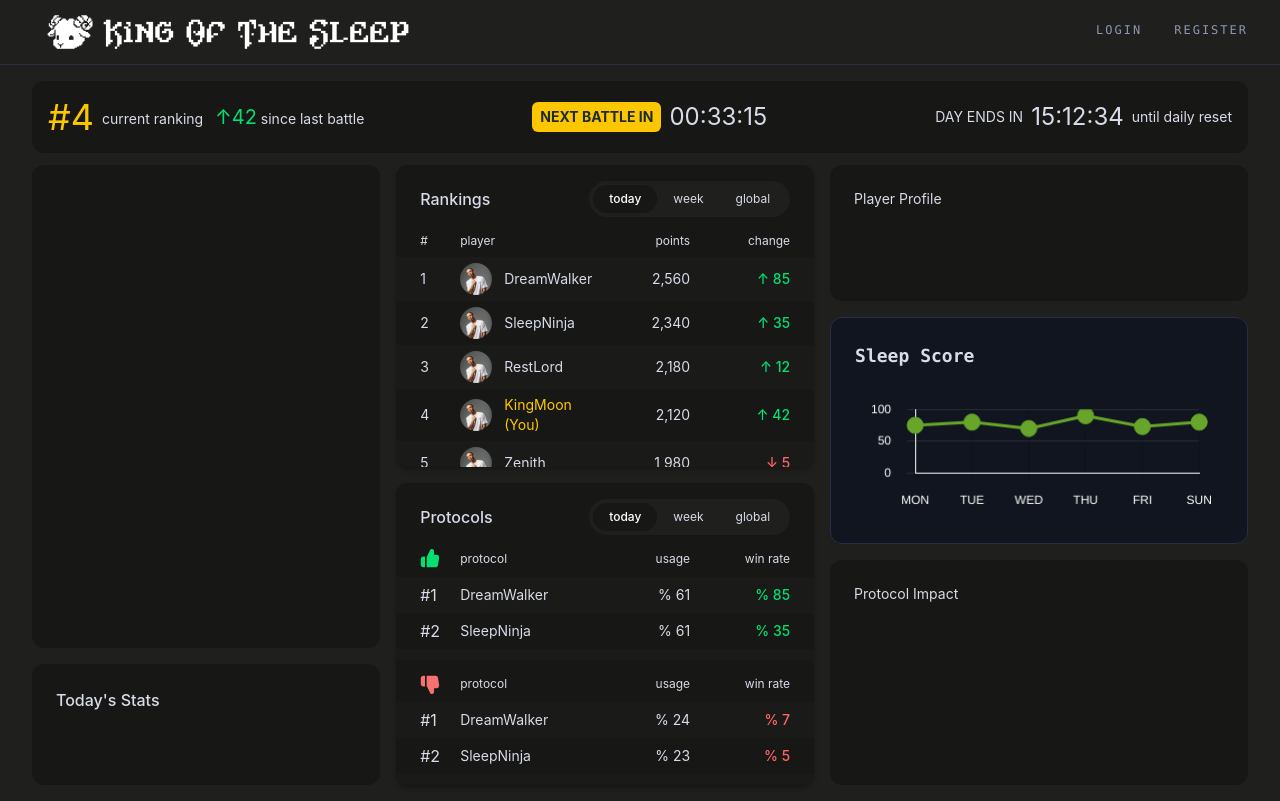
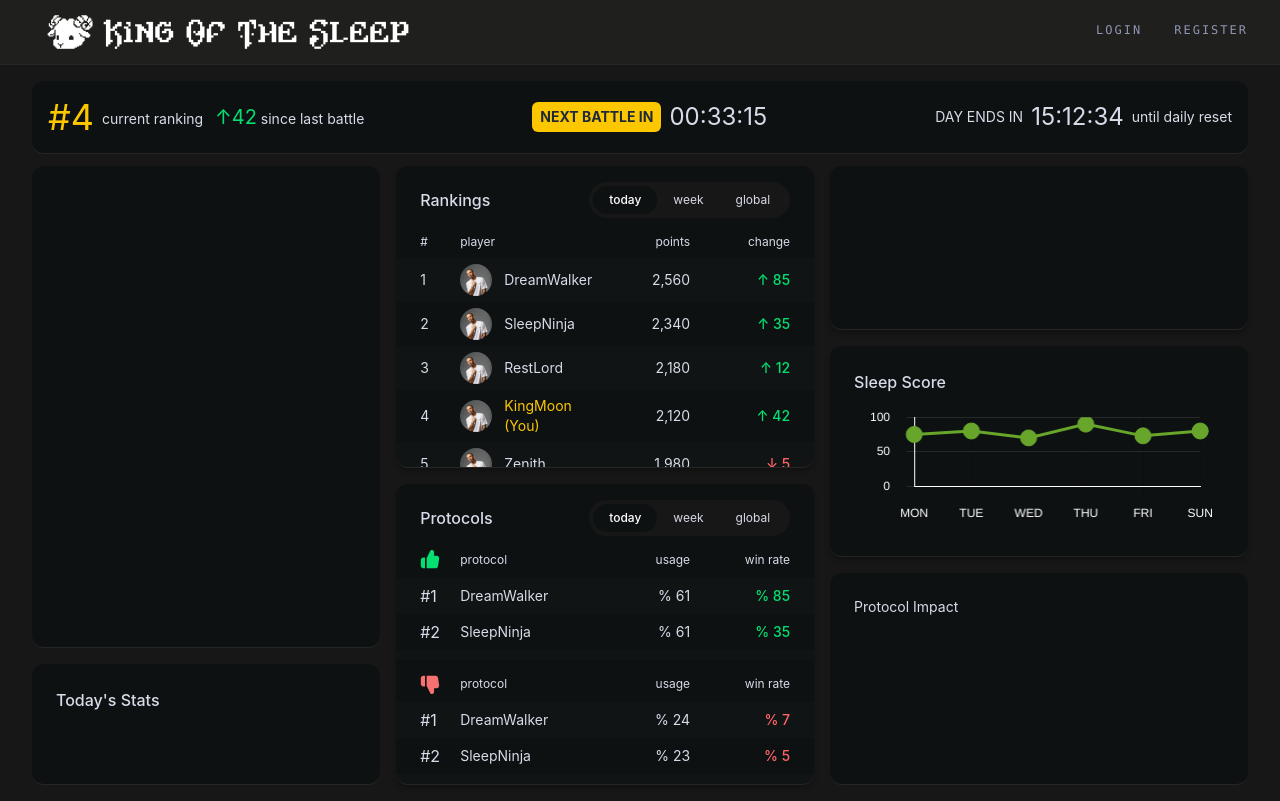
Before and after one commit to ostervaion/KingOfTheSleep, a Vue app in the folder frontend/app/: page /dashboard in a window 1280 px wide. Built offline with nearby package versions, Linux system fonts and the light colour scheme; no server answers.

Commit message:
Started designing user profile card. Updated colors, added boarders and shadows to every card

```diff
--- a/frontend/app/src/App.vue
+++ b/frontend/app/src/App.vue
@@ -6,7 +6,7 @@ const mobileMenuOpen = ref(false)
 </script>
 
 <template>
-  <div class="min-h-screen bg-[var(--web-bg)] font-mono flex flex-col">
+  <div class="min-h-screen bg-[var(--kots-background-color)] font-mono flex flex-col">
     <!-- Navbar horizontal -->
     <header class="bg-[var(--web-bg)] border-b border-[color:var(--border)]">
       <div class="max-w-7xl mx-auto px-4 sm:px-6 lg:px-8">
--- a/frontend/app/src/assets/main.css
+++ b/frontend/app/src/assets/main.css
@@ -9,13 +9,13 @@
   --surface: #11151f;
   --surface-soft: #131825;
   --surface-strong: #161a2d;
-  --border: #2a2d44;
+  --border: #262626;
   --text: #d8dbe8;
   --muted: #8f96b3;
   --accent: #8f6eff;
   --accent-soft: #6ab8ff;
   --button: #6e54d0;
   --button-hover: #8367ff;
-  --kots-background-color: #1f1f1d;
-  --kots-blocks-color: #171715;
+  --kots-background-color: #171717;
+  --kots-blocks-color: #0E1112;
 }
--- a/frontend/app/src/components/dashboard/Lobby.vue
+++ b/frontend/app/src/components/dashboard/Lobby.vue
@@ -6,6 +6,6 @@ import { useAuthStore } from '@/stores/auth'
 
 <template>
   <div
-    class="font-inter text-sm text-heading flex-6 min-h-0 bg-(--kots-blocks-color) p-6 rounded-xl overflow-auto"
+    class="font-inter text-sm text-heading flex-6 min-h-0 bg-(--kots-blocks-color) p-6 rounded-xl overflow-auto border-b border-[color:var(--border)]"
   ></div>
 </template>
--- a/frontend/app/src/components/dashboard/NextBattle.vue
+++ b/frontend/app/src/components/dashboard/NextBattle.vue
@@ -31,7 +31,7 @@ onUnmounted(() => {
 
 <template>
   <div
-    class="font-inter text-sm text-heading flex items-center justify-between bg-(--kots-blocks-color) p-4 rounded-xl"
+    class="font-inter text-sm text-heading flex items-center justify-between bg-(--kots-blocks-color) p-4 rounded-xl border-b border-[color:var(--border)]"
   >
     <div class="flex items-center gap-2">
       <span class="text-4xl text-yellow-400">#4</span>
--- a/frontend/app/src/components/dashboard/Profile.vue
+++ b/frontend/app/src/components/dashboard/Profile.vue
@@ -6,8 +6,11 @@ import { useAuthStore } from '@/stores/auth'
 
 <template>
   <div
-    class="font-inter text-sm text-heading flex-1 min-h-0 bg-(--kots-blocks-color) p-6 rounded-xl overflow-auto"
+    class="font-inter flex flex-col flex-2 min-h-0 overflow-hidden rounded-xl bg-(--kots-blocks-color) border-b border-[color:var(--border)] shadow-md shadow-black/20"
   >
-    Player Profile
+  <div class="px-6 pb-4 pt-4">
+   <div class="flex items-center justify-between">
+  </div>
+ </div>
   </div>
 </template>
--- a/frontend/app/src/components/dashboard/ProtocolImpact.vue
+++ b/frontend/app/src/components/dashboard/ProtocolImpact.vue
@@ -6,7 +6,7 @@ import { useAuthStore } from '@/stores/auth'
 
 <template>
   <div
-    class="font-inter text-sm text-heading flex-2 min-h-0 bg-(--kots-blocks-color) rounded-xl p-6 overflow-auto"
+    class="font-inter text-sm text-heading flex-2 min-h-0 bg-(--kots-blocks-color) rounded-xl p-6 overflow-auto border-b border-[color:var(--border)]"
   >
     Protocol Impact
   </div>
--- a/frontend/app/src/components/dashboard/Protocols.vue
+++ b/frontend/app/src/components/dashboard/Protocols.vue
@@ -8,7 +8,7 @@ import ThumbsDownIcon from '@/assets/thumbs-down-svgrepo-com.svg'
 
 <template>
   <div
-    class="font-inter flex flex-col flex-1 min-h-0 overflow-hidden rounded-xl bg-(--kots-blocks-color) shadow-md shadow-black/20"
+    class="font-inter flex flex-col flex-1 min-h-0 overflow-hidden rounded-xl bg-(--kots-blocks-color) shadow-md shadow-black/20 border-b border-[color:var(--border)]"
   >
     <div class="px-6 pb-4 pt-4">
       <div class="flex items-center justify-between">
--- a/frontend/app/src/components/dashboard/Ranking.vue
+++ b/frontend/app/src/components/dashboard/Ranking.vue
@@ -4,12 +4,11 @@ import example from '@/assets/example.jpg'
 
 <template>
   <div
-    class="font-inter flex flex-col flex-1 min-h-0 overflow-hidden rounded-xl bg-(--kots-blocks-color) shadow-md shadow-black/20"
+    class="font-inter flex flex-col flex-1 min-h-0 overflow-hidden rounded-xl bg-(--kots-blocks-color) border-b border-[color:var(--border)] shadow-md shadow-black/20"
   >
     <div class="px-6 pb-4 pt-4">
       <div class="flex items-center justify-between">
         <h2 class="text-base font-medium text-heading">Rankings</h2>
-
         <div class="flex rounded-full bg-(--kots-background-color) p-1">
           <button
             class="rounded-full bg-(--kots-blocks-color) px-4 py-1.5 text-xs font-medium text-white transition"
--- a/frontend/app/src/components/dashboard/SleepScore.vue
+++ b/frontend/app/src/components/dashboard/SleepScore.vue
@@ -77,9 +77,9 @@ const chartOptions = {
 </script>
 
 <template>
-  <div class="flex-2 min-h-0 bg-(--surface) border border-(--border) rounded-xl p-6">
+  <div class="font-inter flex-2 min-h-0  bg-(--kots-blocks-color) border-b border-[color:var(--border)] shadow-md shadow-black/20 rounded-xl p-6">
     <div class="flex h-full min-h-0 flex-col">
-      <p class="mb-4 text-lg font-semibold">Sleep Score</p>
+       <h2 class="text-base font-medium text-heading">Sleep Score</h2>
       <div class="flex-1 min-h-0">
         <Line class="h-full w-full" :data="chartData" :options="chartOptions" />
       </div>
--- a/frontend/app/src/components/dashboard/TodayStats.vue
+++ b/frontend/app/src/components/dashboard/TodayStats.vue
@@ -6,7 +6,7 @@ import { useAuthStore } from '@/stores/auth'
 
 <template>
   <div
-    class="font-inter text-base font-medium text-heading flex-1 min-h-0 bg-(--kots-blocks-color) rounded-xl p-6 overflow-auto"
+    class="font-inter text-base font-medium text-heading flex-1 min-h-0  bg-(--kots-blocks-color) border-b border-[color:var(--border)] rounded-xl p-6 overflow-auto"
   >
     Today's Stats
   </div>
```
